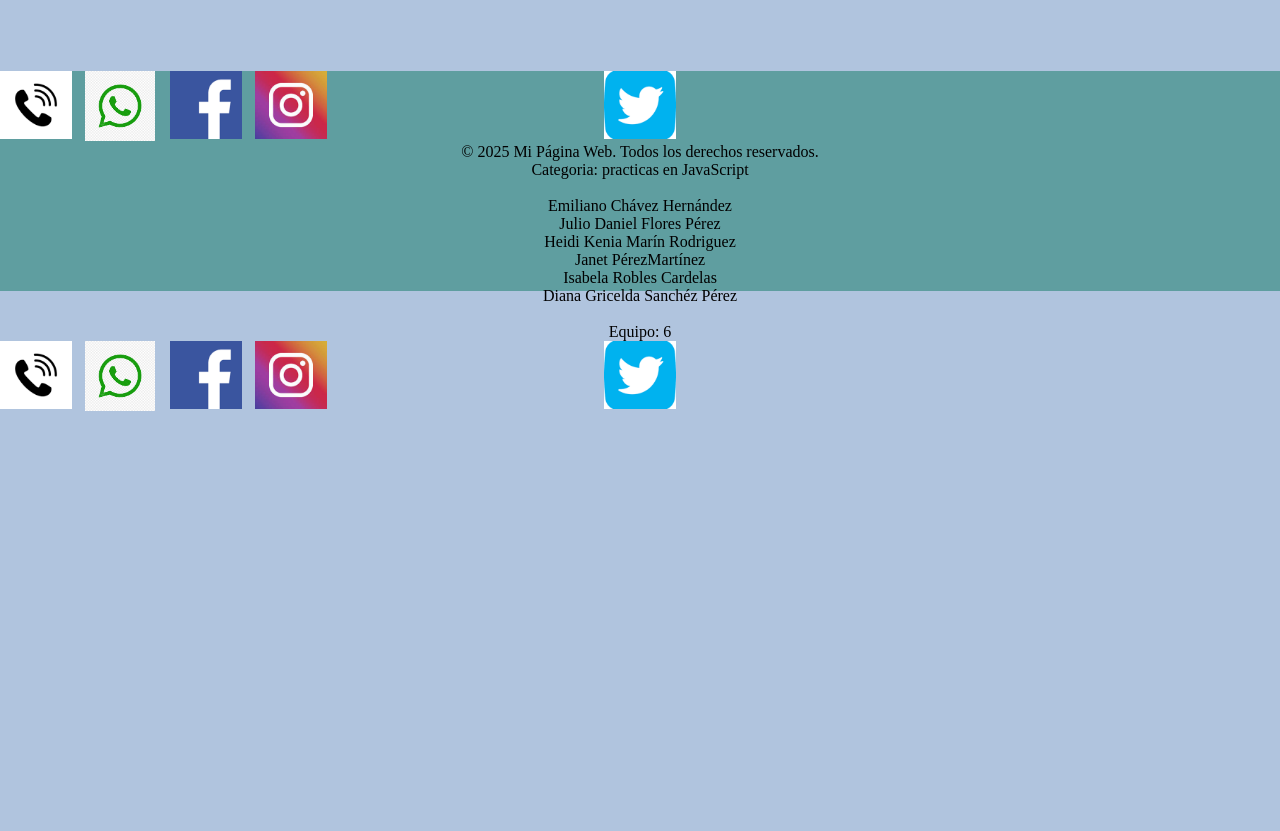
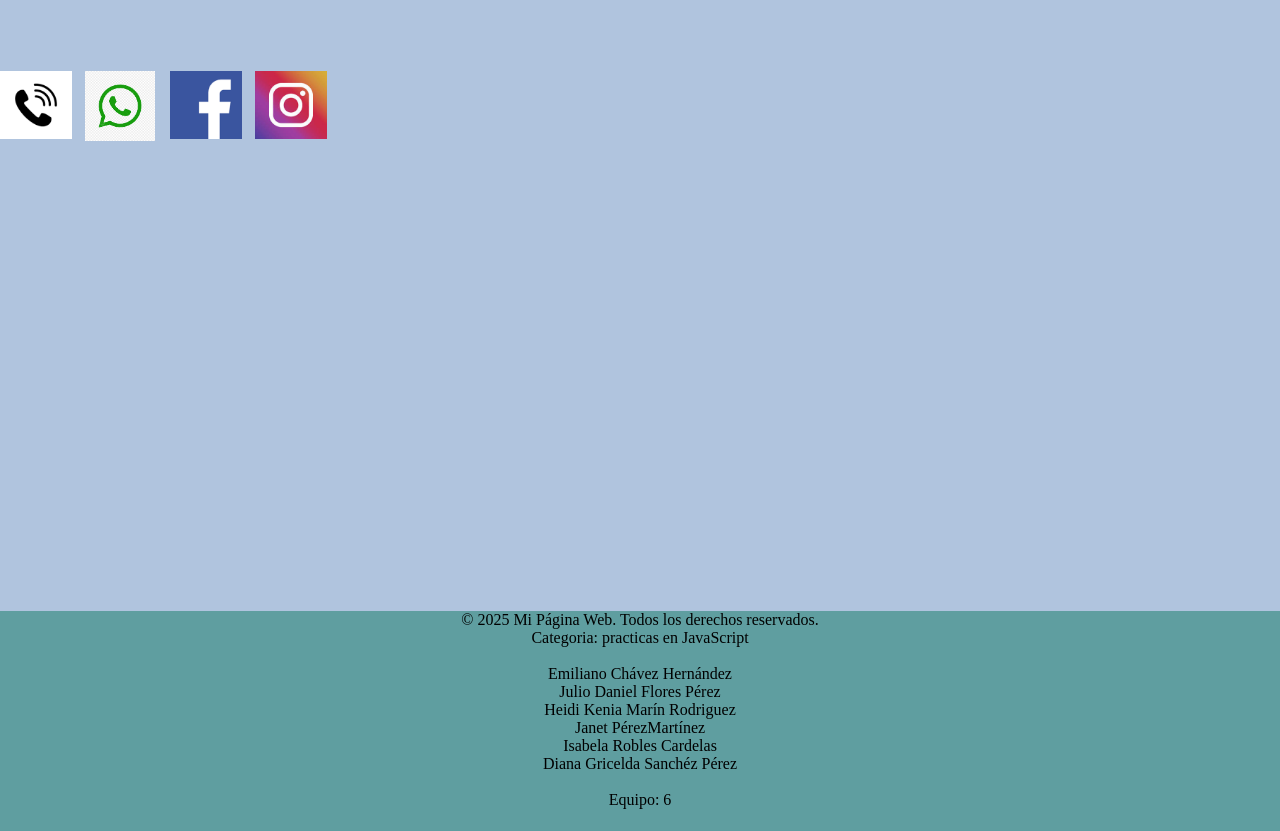
Before and after one commit to Bela-RC/CitasM, a plain HTML site: page index.html in a window 1280 px wide. Shown: the part 727-1558 px from the top of the page. Before the commit the page ends 1140 px from the top, so only its background shows below. Drawn offline with Linux system fonts and the light colour scheme.

Commit message:
Update index.html

```diff
--- a/index.html
+++ b/index.html
@@ -76,14 +76,16 @@
         <img class="img13" src="img1.jpg" name="img">
     </body>
 <br><br><br><br><br>
-
-     <section id="contacto">
-<footer>
-    <IMG class="img8" SRC="IMG/llamada.png"></IMG></H3></TD>
+<IMG class="img8" SRC="IMG/llamada.png"></IMG></H3></TD>
      <IMG class="img9" SRC="IMG/whatsapp.png"></IMG></H3></TD>
      <IMG class="img10" SRC="IMG/facebook.png"></IMG></H3></TD>
      <IMG class="img11" SRC="IMG/instagram.jfif"></IMG></H3></TD>
      <IMG class="img12" SRC="IMG/twitter.png"></IMG></H3></TD>
+
+    <br><br><br><br><br><br><br><br><br><br><br><br><br><br><br><br><br><br><br><br><br><br><br><br><br><br><br>
+
+     <section id="contacto">
+<footer>
     <p>&copy; 2025 Mi Página Web. Todos los derechos reservados.</p>
     <p>Categoria: practicas en JavaScript</p><br>
     <p>Emiliano Chávez Hernández<br>
@@ -93,11 +95,6 @@
     Isabela Robles Cardelas<br>
     Diana Gricelda Sanchéz Pérez<br><br>
     Equipo: 6</p>
-   <IMG class="img8" SRC="IMG/llamada.png"></IMG></H3></TD>
-     <IMG class="img9" SRC="IMG/whatsapp.png"></IMG></H3></TD>
-     <IMG class="img10" SRC="IMG/facebook.png"></IMG></H3></TD>
-     <IMG class="img11" SRC="IMG/instagram.jfif"></IMG></H3></TD>
-     <IMG class="img12" SRC="IMG/twitter.png"></IMG></H3></TD>
      </footer>
      </section>
 
```
